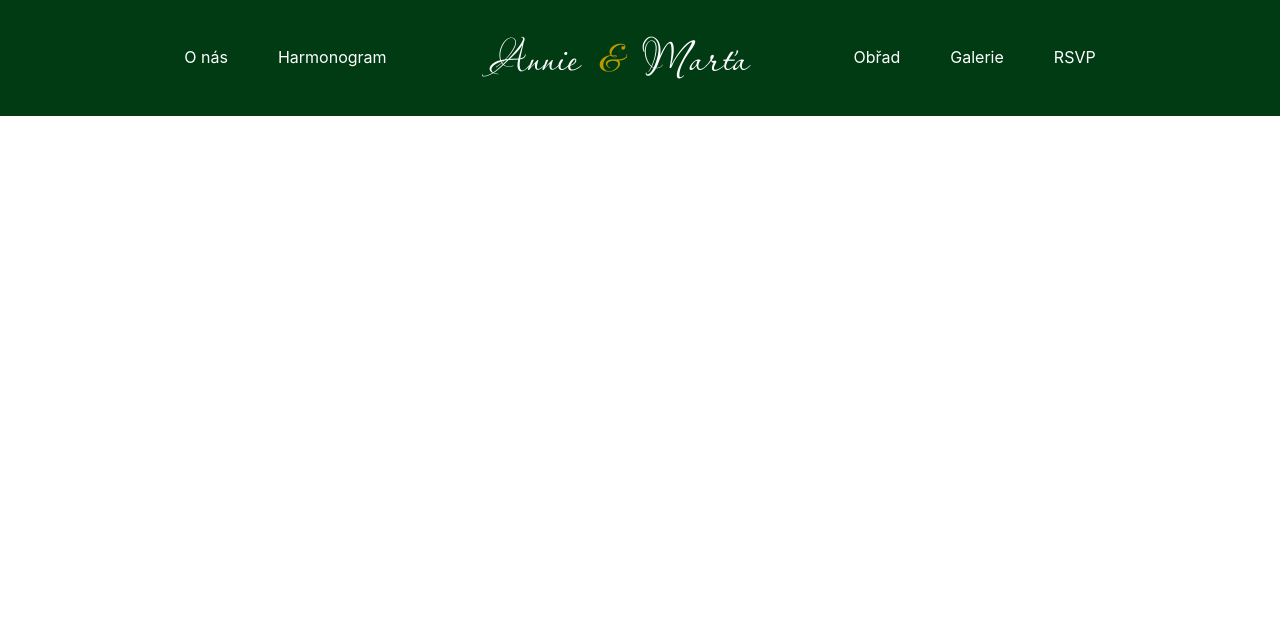
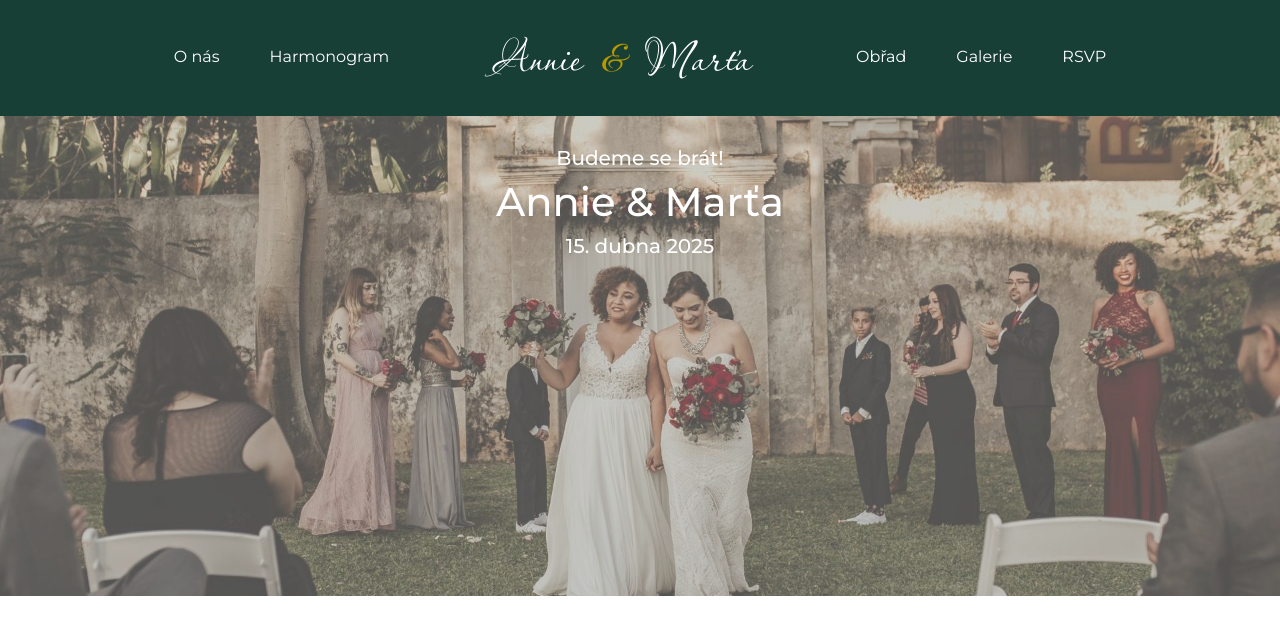
Before and after one commit to polaskovam/wedding-page, a React (Create React App) app: page / in a window 1280 px wide. Shown: the top 634 px of the page. Built offline with nearby package versions, Linux system fonts and the light colour scheme.

Commit message:
create header section

```diff
--- a/src/App.jsx
+++ b/src/App.jsx
@@ -1,10 +1,14 @@
 import React from "react";
 import NavBar from "./components/NavBar";
+import Header from "./components/Header";
 
 function App() {
     return (
-        <NavBar />
-        );
+        <div>
+            <NavBar/>
+            <Header/>
+        </div>
+    );
 }
 
 export default App;
--- a/src/components/Header.jsx
+++ b/src/components/Header.jsx
@@ -1,6 +1,16 @@
 import React from "react";
+
 function Header() {
-
+    return (
+        <div className="container header-container montserrat">
+            <div className="header-image"></div>
+            <div className="row text">
+                <h5>Budeme se brát!</h5>
+                <h1>Annie & Marťa</h1>
+                <h5>15. dubna 2025</h5>
+            </div>
+        </div>
+    )
 }
 
 export default Header;
--- a/src/components/NavBar.jsx
+++ b/src/components/NavBar.jsx
@@ -11,7 +11,7 @@
                     <span className="navbar-toggler-icon"></span>
                 </button>
                 <div className="collapse navbar-collapse" id="navbarSupportedContent">
-                    <ul className="navbar-nav mx-auto mb-2 mb-lg-0 nav-underline">
+                    <ul className="navbar-nav mx-auto mb-2 mb-lg-0 nav-underline montserrat">
                         <li className="nav-item r-margin">
                             <a className="nav-link" aria-current="page" href="#">O nás</a>
                         </li>
--- a/src/styles.scss
+++ b/src/styles.scss
@@ -1,3 +1,4 @@
+// Custom
 @font-face {
   font-family: PassionsConflict-Regular;
   src: url("./fonts/PassionsConflict-Regular.ttf") format('truetype');
@@ -7,10 +8,19 @@
   font-family: PassionsConflict-Regular, sans-serif;
 }
 
-$custom-green: #003B14;
+@font-face {
+  font-family: Montserrat;
+  src: url("./fonts/Montserrat-VariableFont_wght.ttf") format('truetype');
+}
+
+.montserrat {
+  font-family: Montserrat, sans-serif;
+}
+
+$custom-green: #173F35;
 $custom-gold: #b89900;
 
-
+// Global
 body {
   margin: 0;
   font-family: -apple-system, BlinkMacSystemFont, 'Segoe UI', 'Roboto', 'Oxygen',
@@ -18,6 +28,7 @@
   sans-serif;
   -webkit-font-smoothing: antialiased;
   -moz-osx-font-smoothing: grayscale;
+  overflow: hidden;
 }
 
 code {
@@ -25,14 +36,27 @@
   monospace;
 }
 
+// Navbar
 .navbar {
   background-color: $custom-green;
+  z-index: 99;
+
+  .r-margin {
+    margin-right: 18px;
   }
 
-.navbar-brand {
+  .main-brand, .main-brand:visited {
     margin: 0 80px 0 80px;
+    font-size: 60px;
+    color: white;
+
+    .main-span {
+      color: $custom-gold;
+    }
+  }
 }
 
+// Must be separated
 .nav-link {
   color: white;
   display: flex;
@@ -41,17 +65,29 @@
   height: 100%;
   --bs-nav-link-color: white;
   --bs-nav-link-hover-color: #b89900;
+
 }
 
-.r-margin {
-  margin-right: 18px;
+//Header
+.header-container {
+  color: white;
+  display: flex;
+  justify-content: center;
+
+
+  .header-image {
+    background-image: url("./images/header-image-1.jpg");
+    background-size: cover;
+    background-position: center;
+    min-height: 60vh;
+    width: 100%;
+    position: absolute;
+    opacity: 0.7;
+    z-index: -1;
   }
 
-.main-brand, .main-brand:visited {
-  font-size: 60px;
-  color: white;
+  .text {
+    text-align: center;
+    margin-top:30px;
   }
-
-.main-span {
-  color: $custom-gold;
 }
```
Also changed, not shown: src/images/header-image-1.jpg (added). Lines whose indentation alone changed are shown as unchanged.
